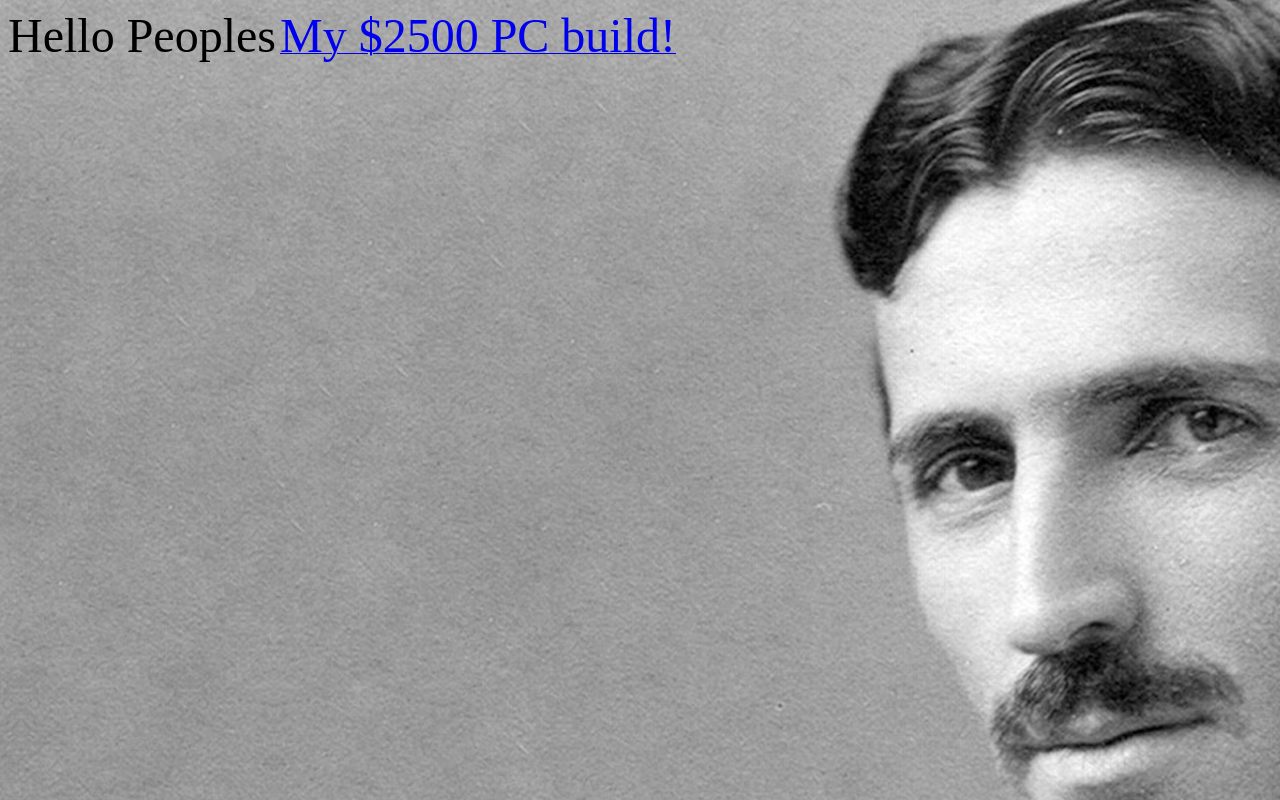
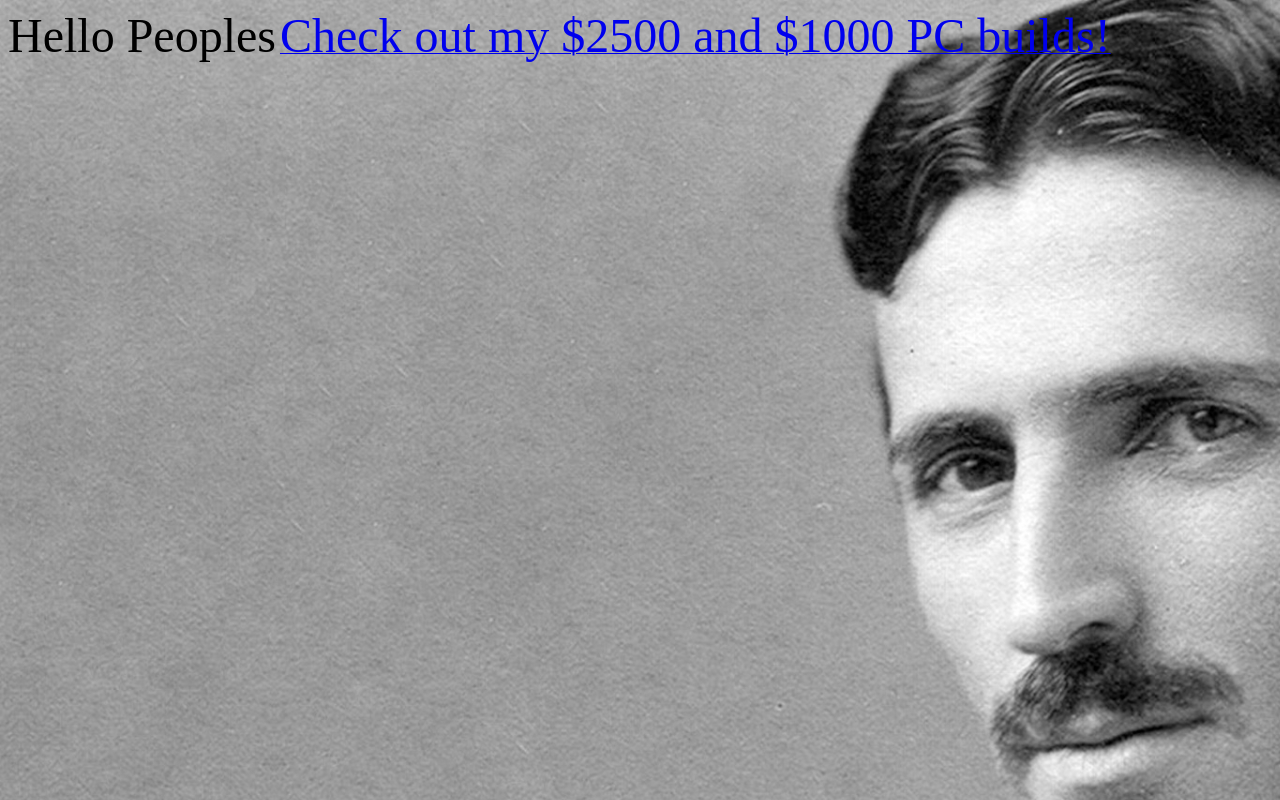
Before and after one commit to 42silasweis/42silasweis.github.io, a plain HTML site: page index.html in a window 1280 px wide. Drawn offline with Linux system fonts and the light colour scheme.

Commit message:
Update index.html

```diff
--- a/index.html
+++ b/index.html
@@ -3,7 +3,7 @@
 
 
 
-<a href="components.html"><font size="16">My $2500 PC build!</font></a>
+<a href="components.html"><font size="16">Check out my $2500 and $1000 PC builds!</font></a>
 
 <html>
 <body
```
